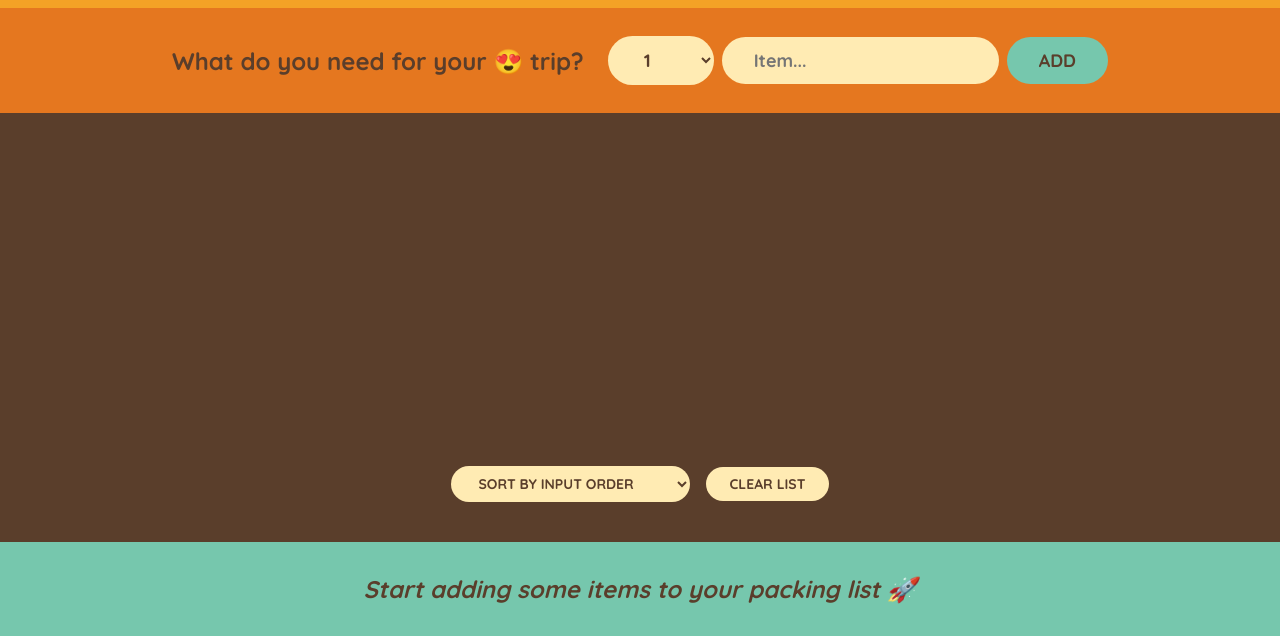
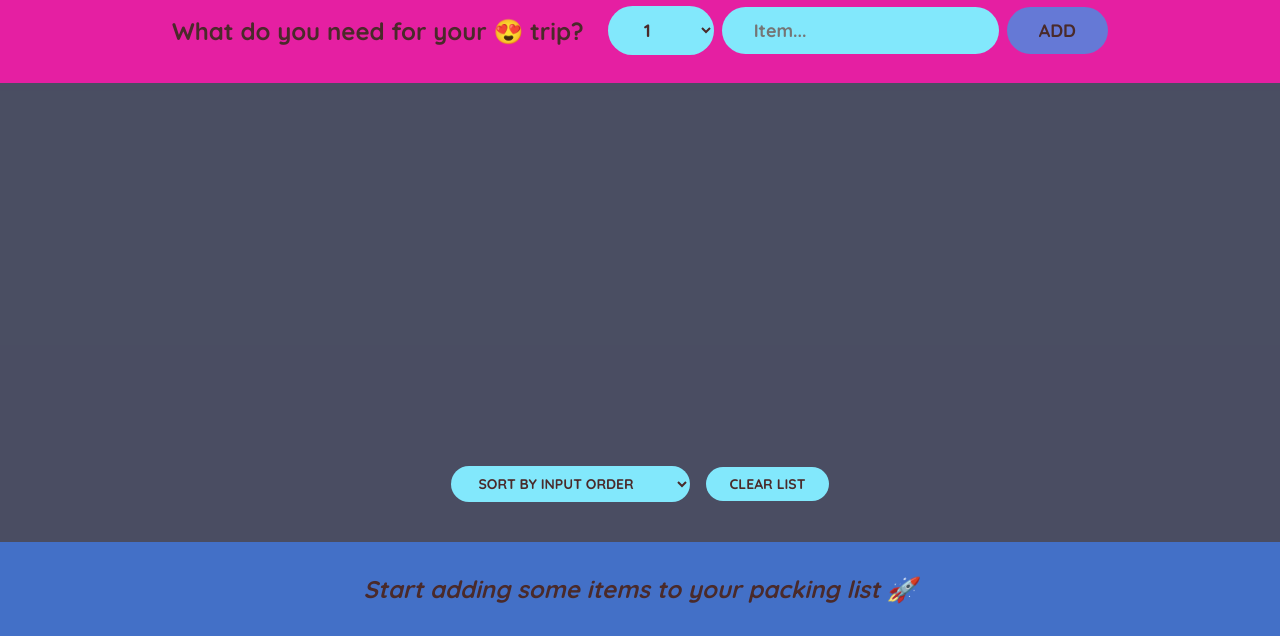
Before and after one commit to Priyamurugan999/WanderList, a React app: page / in a window 1280 px wide. Shown: the part 164-800 px from the top of the page. Built offline with nearby package versions, Linux system fonts and the light colour scheme.

Commit message:
style changes

```diff
--- a/public/index.html
+++ b/public/index.html
@@ -24,7 +24,7 @@
       work correctly both with client-side routing and a non-root public URL.
       Learn how to configure a non-root public URL by running `npm run build`.
     -->
-    <title>React App</title>
+    <title>Travel List</title>
   </head>
   <body>
     <noscript>You need to enable JavaScript to run this app.</noscript>
--- a/src/index.css
+++ b/src/index.css
@@ -13,7 +13,7 @@ html {
 body {
   font-size: 2.4rem;
   font-family: sans-serif;
-  color: #5a3e2b;
+  color: #4a2a2a;
   font-family: "Quicksand";
   font-weight: 500;
 }
@@ -27,8 +27,8 @@ body {
 
 h1 {
   text-align: center;
-  background-color: #f4a226;
-  font-family: "Monoton";
+  background-color: #a3479aab;
+  font-family: "fangsong";
   font-size: 8rem;
   text-transform: uppercase;
   font-weight: 400;
@@ -38,7 +38,7 @@ h1 {
 }
 
 .add-form {
-  background-color: #e5771f;
+  background-color: #e51fa2;
   padding: 2.8rem 0;
   display: flex;
   align-items: center;
@@ -54,8 +54,8 @@ h3 {
 button,
 select,
 input {
-  background-color: #ffebb3;
-  color: #5a3e2b;
+  background-color: #82e8fc;
+  color: #4a2a2a;
   font-family: inherit;
   border: none;
   border-radius: 10rem;
@@ -67,12 +67,12 @@ input {
 
 .add-form button {
   text-transform: uppercase;
-  background-color: #76c7ad;
+  background-color: #6579d6;
 }
 
 .list {
-  background-color: #5a3e2b;
-  color: #ffebb3;
+  background-color: #34384fe3;
+  color: #82e8fc;
   padding: 4rem 0;
 
   display: flex;
@@ -110,7 +110,7 @@ input {
 input[type="checkbox"] {
   height: 2rem;
   width: 2rem;
-  accent-color: #e5771f;
+  accent-color: #e51fa2;
 }
 
 .list li button {
@@ -123,7 +123,7 @@ input[type="checkbox"] {
 }
 
 .stats {
-  background-color: #76c7ad;
+  background-color: #4370c7;
   text-align: center;
   font-weight: 700;
   padding: 3.2rem 0;
```
